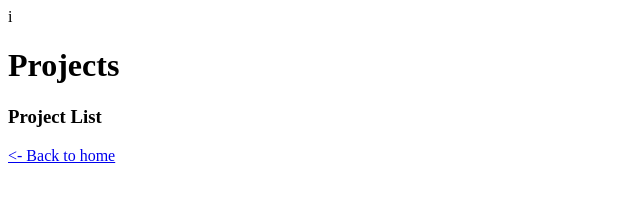
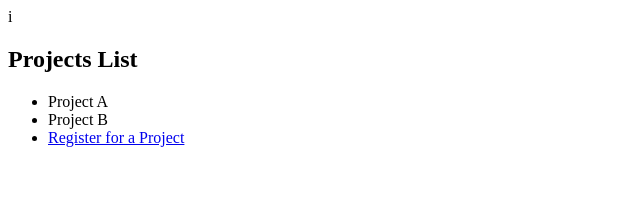
Before and after one commit to ashishharidas/project-server, a website: page http-server/project.html in a window 1280 px wide. Shown: the whole page, without its empty margins (0-640 px from the left). Drawn offline with Linux system fonts and the light colour scheme.

Commit message:
Update project.html

```diff
--- a/http-server/project.html
+++ b/http-server/project.html
@@ -6,8 +6,13 @@ i<!-- project.html -->
    <title>My Project</title>
 </head>
 <body>
-   <h1>Projects</h1>
-   <h3>Project List</h3>
-   <a href="registration.html">&lt;- Back to home</a>
+  <!-- Inside project.html -->
+<h2>Projects List</h2>
+<ul>
+  <li>Project A</li>
+  <li>Project B</li>
+  <li><a href="/registration">Register for a Project</a></li>
+</ul>
+
 </body>
 </html>
```
